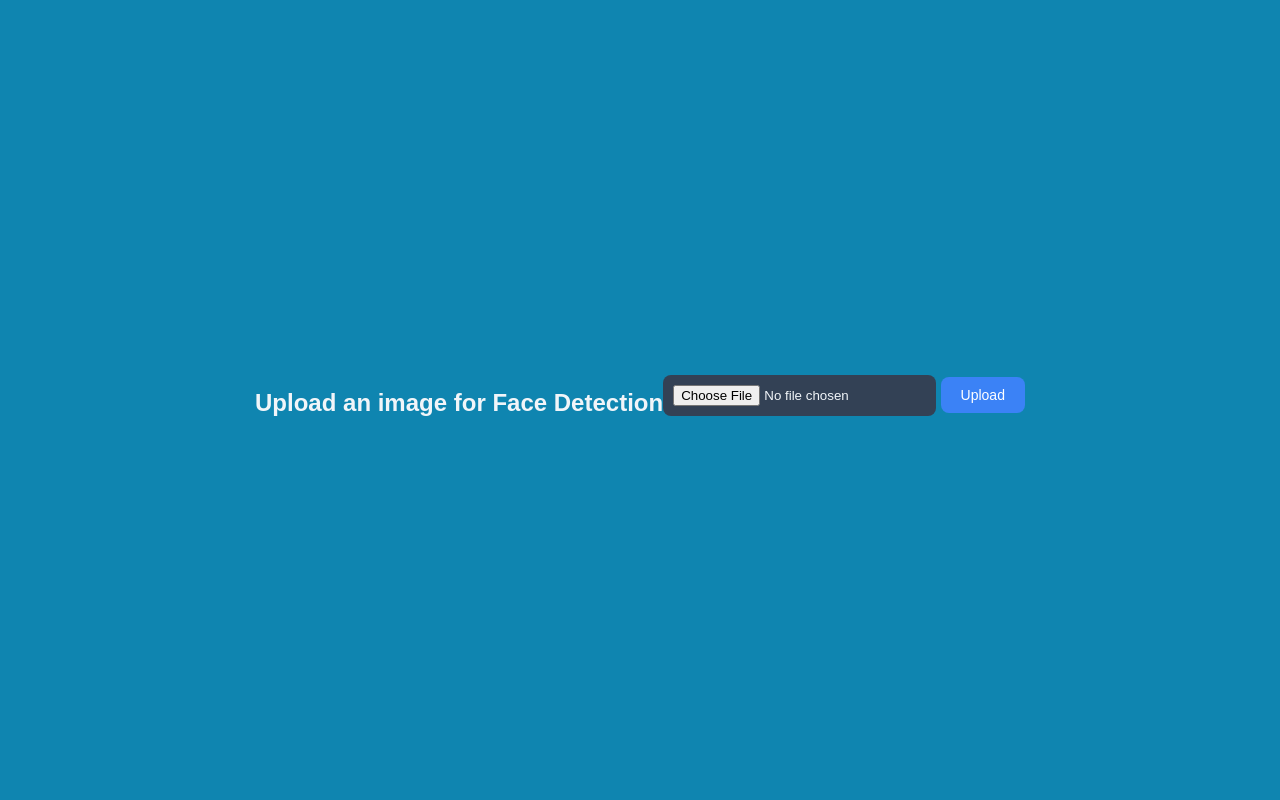
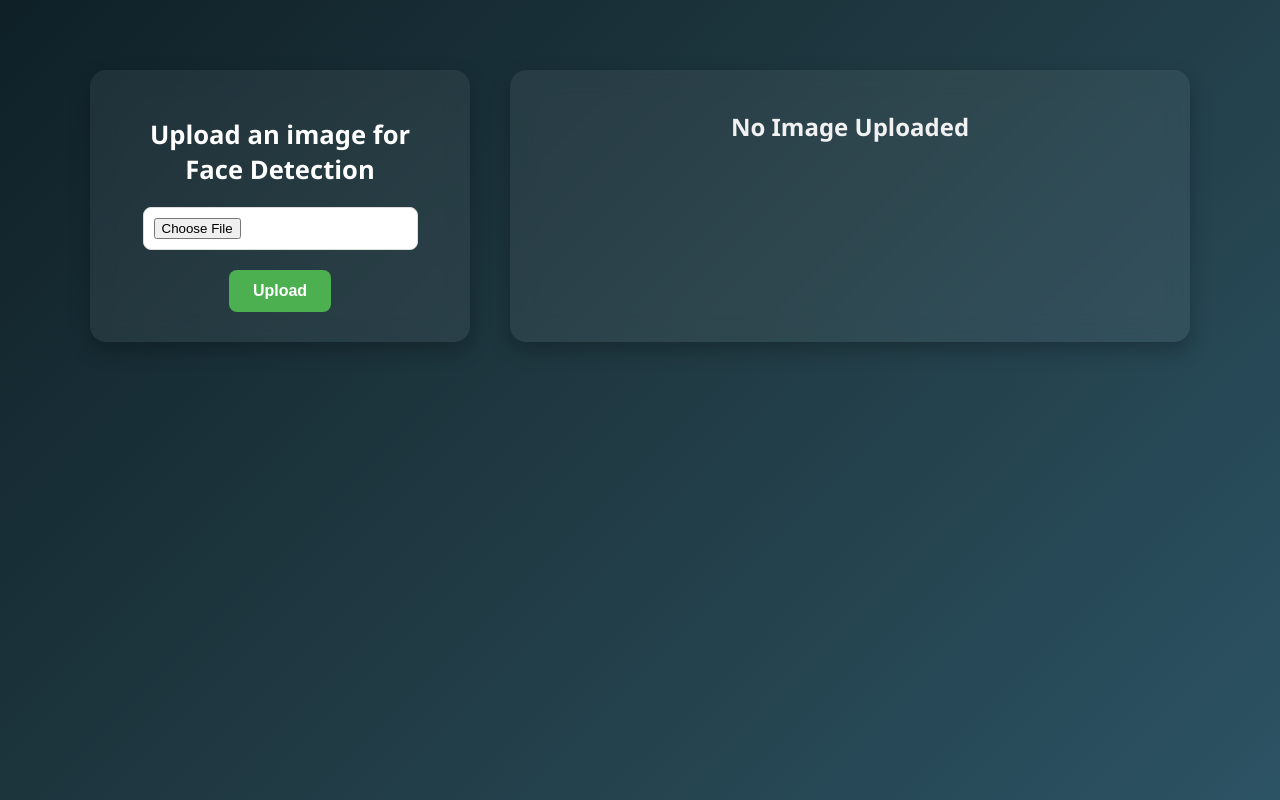
Before and after one commit to ArunManiyan07/FaceRecog, a Flask app: page / in a window 1280 px wide. Run offline with Flask 3, Linux system fonts and the light colour scheme.

Commit message:
ui change

```diff
--- a/static/style.css
+++ b/static/style.css
@@ -1,67 +1,92 @@
+/* General page style */
 body {
-  font-family: Arial, sans-serif;
-  background: #0f85b0;
-  color: #f1f5f9;
-  display: flex;
-  justify-content: center;
-  align-items: center;
-  height: 100vh;
-  margin: 0;
+    font-family: 'Segoe UI', Tahoma, Geneva, Verdana, sans-serif;
+    background: linear-gradient(135deg, #0f2027, #203a43, #2c5364);
+    margin: 0;
+    padding: 0;
+    display: flex;
+    justify-content: center;
+    align-items: flex-start;
+    min-height: 100vh;
+    color: #fff;
 }
 
+/* Main container */
 .container {
-  background: #1e293b;
-  padding: 30px;
-  border-radius: 15px;
-  box-shadow: 0px 8px 16px rgba(0,0,0,0.3);
-  text-align: center;
-  width: 400px;
+    margin-top: 50px;
+    display: flex;
+    flex-direction: row;
+    gap: 40px;
+    max-width: 1100px;
+    width: 100%;
+    padding: 20px;
 }
 
-h1 {
-  margin-bottom: 10px;
-  font-size: 24px;
+/* Upload card */
+.upload-card {
+    flex: 1;
+    background: #ffffff10;
+    backdrop-filter: blur(12px);
+    padding: 30px;
+    border-radius: 16px;
+    box-shadow: 0 8px 20px rgba(0, 0, 0, 0.25);
+    text-align: center;
 }
 
-p {
-  font-size: 14px;
-  color: #94a3b8;
+/* Upload title */
+.upload-card h1 {
+    font-size: 1.6rem;
+    margin-bottom: 20px;
+    color: #fff;
 }
 
-form {
-  margin: 20px 0;
+/* File input style */
+input[type="file"] {
+    display: block;
+    margin: 20px auto;
+    padding: 10px;
+    border-radius: 8px;
+    border: 1px solid #ddd;
+    background: #fff;
+    cursor: pointer;
 }
 
-input[type="file"] {
-  padding: 10px;
-  margin-bottom: 10px;
-  background: #334155;
-  color: #f1f5f9;
-  border: none;
-  border-radius: 8px;
-}
-
+/* Upload button */
 button {
-  padding: 10px 20px;
-  background: #3b82f6;
-  border: none;
-  color: white;
-  font-size: 14px;
-  border-radius: 8px;
-  cursor: pointer;
-  transition: 0.3s;
+    background: #4CAF50;
+    color: #fff;
+    border: none;
+    padding: 12px 24px;
+    border-radius: 8px;
+    cursor: pointer;
+    font-size: 1rem;
+    font-weight: bold;
+    transition: all 0.3s ease-in-out;
 }
 
 button:hover {
-  background: #2563eb;
+    background: #45a049;
+    transform: translateY(-2px);
 }
 
-.result {
-  margin-top: 20px;
+/* Result section */
+.result-card {
+    flex: 2;
+    background: #ffffff10;
+    backdrop-filter: blur(12px);
+    padding: 20px;
+    border-radius: 16px;
+    box-shadow: 0 8px 20px rgba(0, 0, 0, 0.25);
+    text-align: center;
 }
 
-.result img {
-  width: 100%;
-  border-radius: 10px;
-  margin-top: 10px;
+.result-card h2 {
+    margin-bottom: 15px;
+    color: #f1f1f1;
 }
+
+.result-card img {
+    max-width: 100%;
+    border-radius: 12px;
+    box-shadow: 0 4px 15px rgba(0, 0, 0, 0.4);
+}
--- a/templates/index.html
+++ b/templates/index.html
@@ -1,19 +1,29 @@
 <!DOCTYPE html>
 <html>
 <head>
-    <title>Face Recognition</title>
+    <title>Face Detection App</title>
     <link rel="stylesheet" href="{{ url_for('static', filename='style.css') }}">
 </head>
 <body>
+    <div class="container">
+        <!-- Upload Section -->
+        <div class="upload-card">
             <h1>Upload an image for Face Detection</h1>
             <form action="/" method="post" enctype="multipart/form-data">
                 <input type="file" name="file" required>
                 <button type="submit">Upload</button>
             </form>
+        </div>
 
+        <!-- Result Section -->
+        <div class="result-card">
             {% if result_image %}
                 <h2>Detected Faces: {{ face_count }}</h2>
                 <img src="{{ url_for('static', filename=result_image) }}" alt="Result Image">
+            {% else %}
+                <h2>No Image Uploaded</h2>
             {% endif %}
+        </div>
+    </div>
 </body>
 </html>
```
Also changed, not shown: static/result_test1.jpeg (added), static/result_test2.jpeg (added), static/result_test3.jpg (added). Lines whose indentation alone changed are shown as unchanged.
